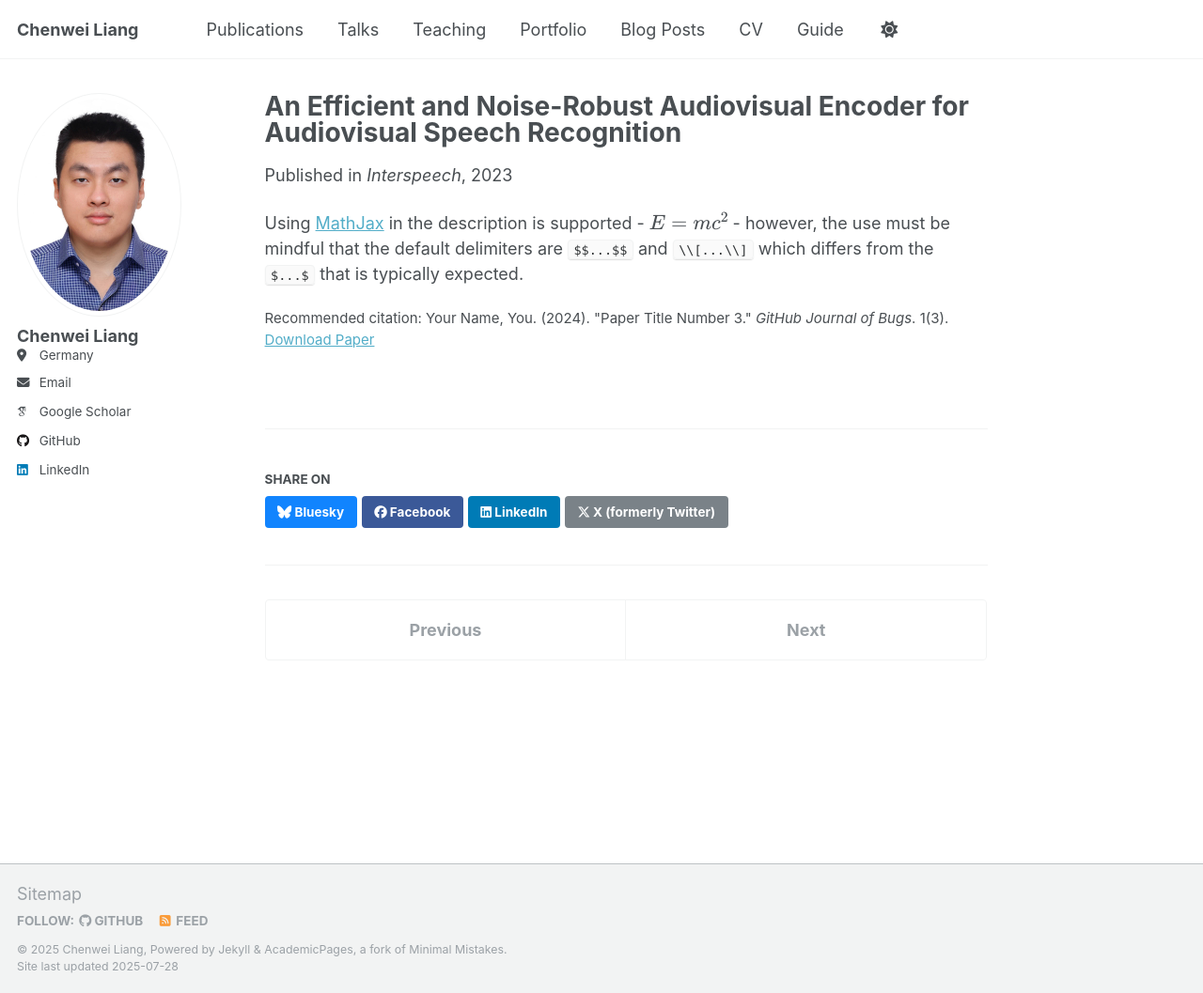
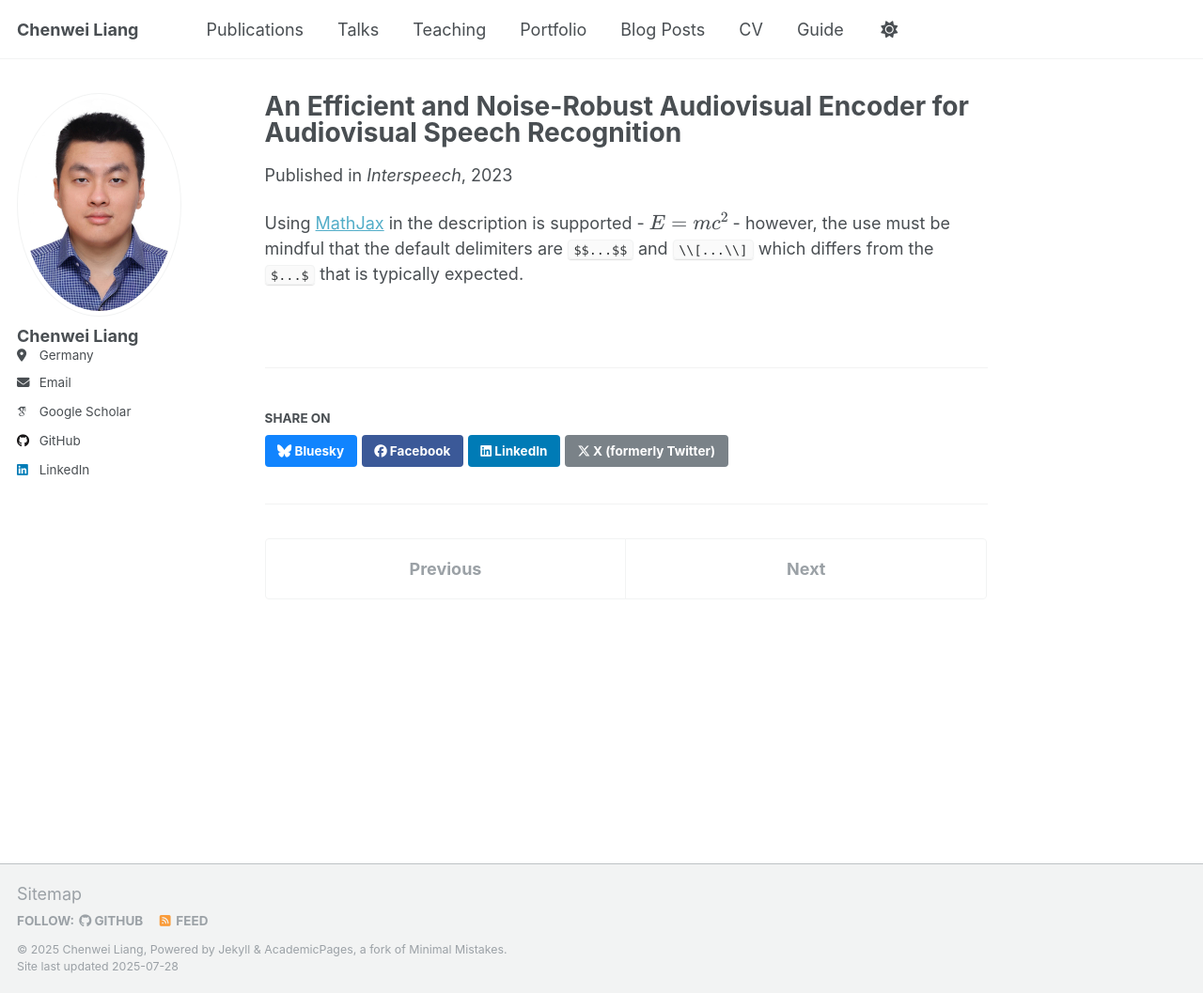
Before and after one commit to Chenwei-Liang/Chenwei-Liang.github.io, a Jekyll site: the page built from _publications/2025-06-08-paper-title-number-5.md, in a window 1280 px wide and 1057 px high. Shown: the whole window at 94% size. Built offline with Jekyll 4.4.1, drawn with Linux system fonts in a browser that asks for light colours; some web fonts are replaced; a script that is not in the unit is left out.

Commit message:
Update 2025-06-08-paper-title-number-5.md

```diff
--- a/_publications/2025-06-08-paper-title-number-5.md
+++ b/_publications/2025-06-08-paper-title-number-5.md
@@ -3,11 +3,11 @@ title: "An Efficient and Noise-Robust Audiovisual Encoder for Audiovisual Speech
 collection: publications
 category: conferences
 permalink:
-excerpt: ''
+excerpt: 'Zhengyang Li, Chenwei Liang, Timo Lohrenz, Marvin Sach, Björn Möller, Tim Fingscheidt'
 date: 2023-08-20
 venue: 'Interspeech'
 paperurl: 'https://www.isca-archive.org/interspeech_2023/li23k_interspeech.pdf'
-citation: 'Your Name, You. (2024). &quot;Paper Title Number 3.&quot; <i>GitHub Journal of Bugs</i>. 1(3).'
+citation:
 ---
 
 Using [MathJax](https://www.mathjax.org/) in the description is supported - $$E=mc^2$$ - however, the use must be mindful that the default delimiters are `$$...$$` and `\\[...\\]` which differs from the `$...$` that is typically expected.
```
